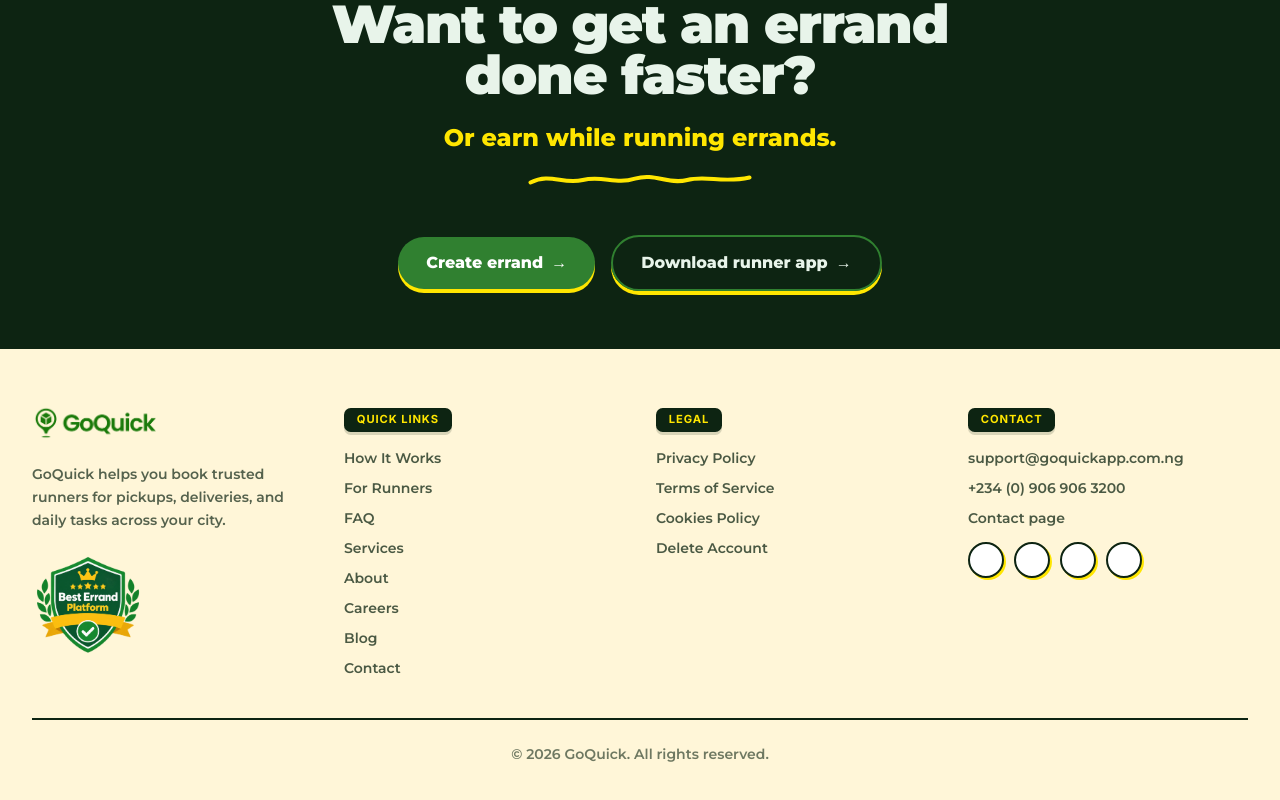
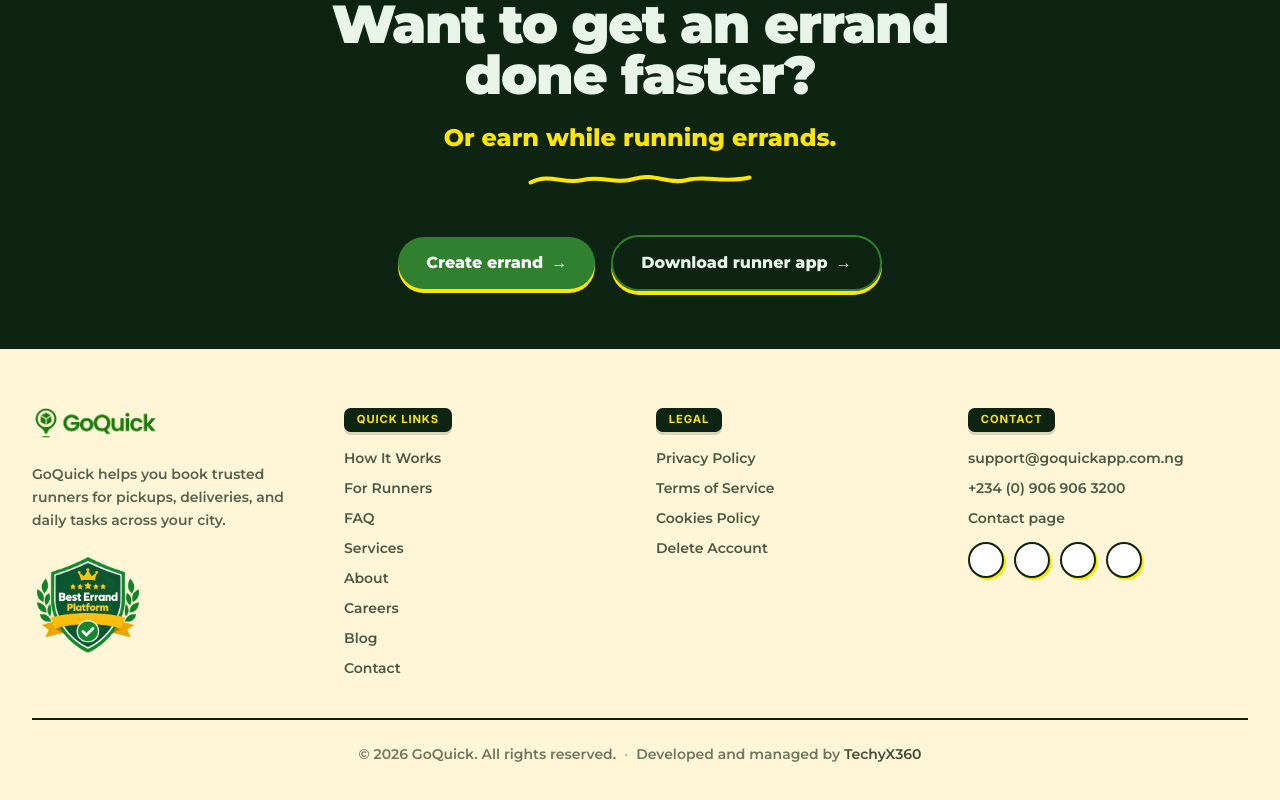
Before and after one commit to prestigetech02/goquick, a Next.js app: page / in a window 1280 px wide. Shown: the part 6743-7543 px from the top of the page. Built offline with nearby package versions, Linux system fonts and the light colour scheme; no server answers; some icons are missing.

Commit message:
neew updates

```diff
--- a/src/components/Footer.tsx
+++ b/src/components/Footer.tsx
@@ -203,6 +203,18 @@
         <div className="mt-12 border-t border-slate-700/80 pt-8">
           <p className="text-center text-sm text-slate-400">
             © {year} {siteConfig.name}. All rights reserved.
+            <span className="mx-2 text-slate-600" aria-hidden>
+              ·
+            </span>
+            Developed and managed by{" "}
+            <a
+              href="https://techyx360.com"
+              target="_blank"
+              rel="noopener noreferrer"
+              className="text-slate-300 underline-offset-2 hover:text-white hover:underline"
+            >
+              TechyX360
+            </a>
           </p>
         </div>
       </Container>
--- a/src/components/Home2Footer.tsx
+++ b/src/components/Home2Footer.tsx
@@ -137,6 +137,18 @@
         <div className="mt-10 border-t-[2.5px] border-[#0d2412] pt-6">
           <p className="text-center font-montserrat text-sm font-semibold text-[#0d2412]/60">
             © {year} {siteConfig.name}. All rights reserved.
+            <span className="mx-2 text-[#0d2412]/30" aria-hidden>
+              ·
+            </span>
+            Developed and managed by{" "}
+            <a
+              href="https://techyx360.com"
+              target="_blank"
+              rel="noopener noreferrer"
+              className="text-[#0d2412]/80 underline-offset-2 transition hover:text-[#1b5c2a] hover:underline"
+            >
+              TechyX360
+            </a>
           </p>
         </div>
       </div>
```
